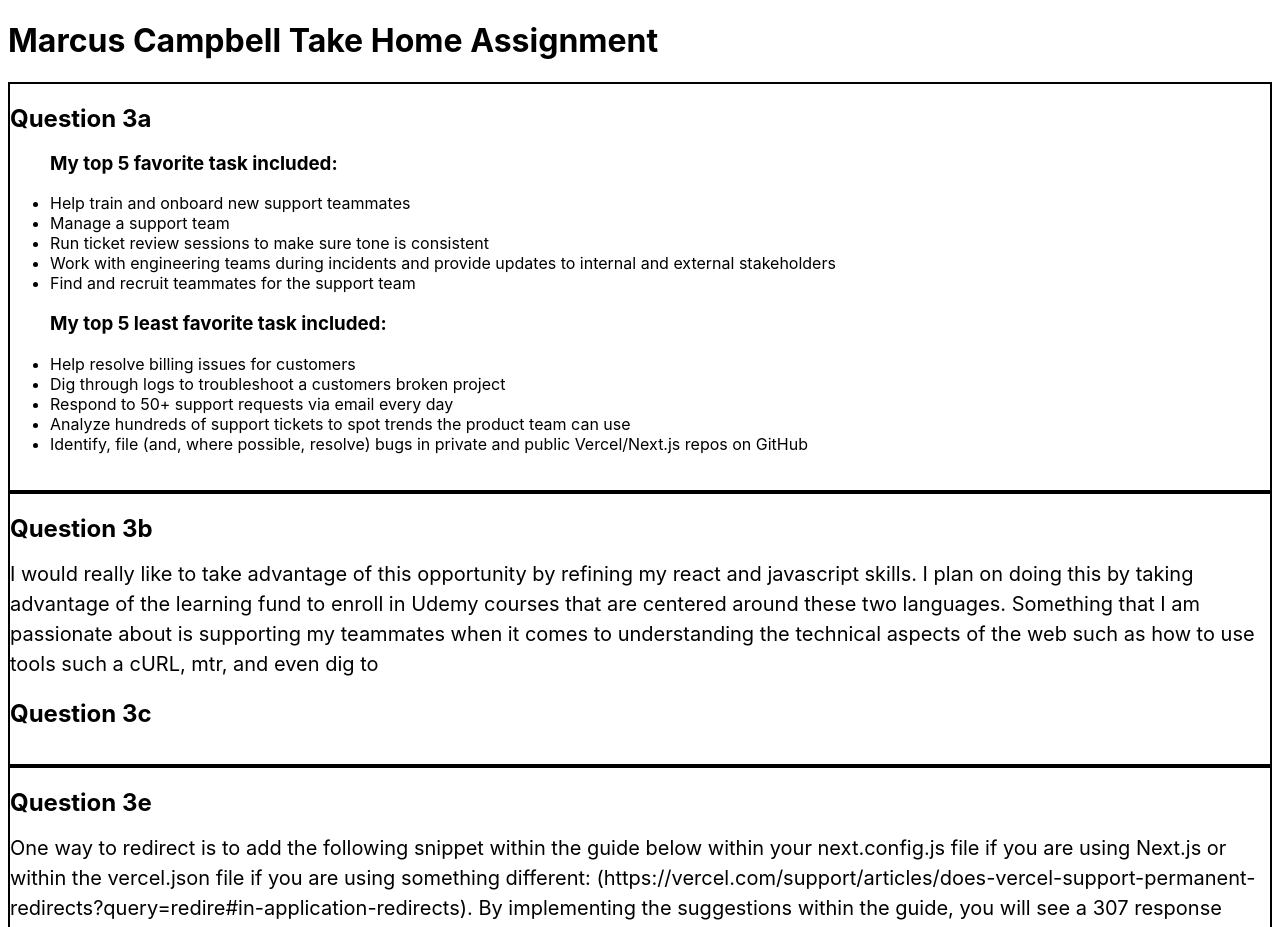
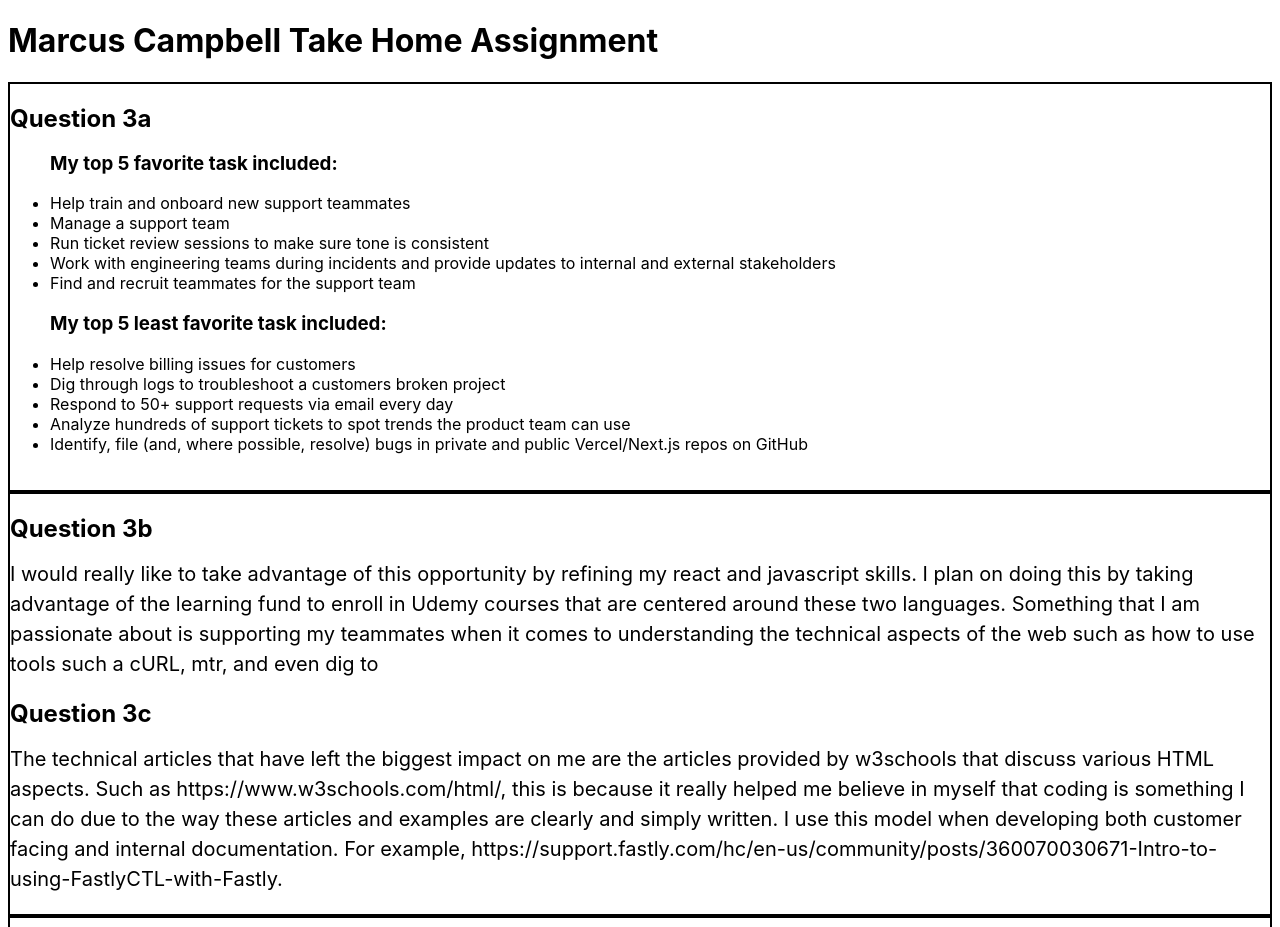
Before and after one commit to mcampbell34/Marcus-Take-Home, a Next.js app: page / in a window 1280 px wide. Shown: the top 927 px of the page. Built offline with nearby package versions, Linux system fonts and the light colour scheme.

Commit message:
Corrected 3c

```diff
--- a/pages/index.js
+++ b/pages/index.js
@@ -53,10 +53,10 @@ export default function Home() {
           <a  className={styles.card}>
             <h2>Question 3c</h2>
             <p>
-
-
-
-
+              The technical articles that have left the biggest impact on me are the articles provided by w3schools that discuss various HTML aspects.
+              Such as https://www.w3schools.com/html/, this is because it really helped me believe in myself that coding is something I can do due to
+              the way these articles and examples are clearly and simply written. I use this model when developing both customer facing and internal
+              documentation. For example, https://support.fastly.com/hc/en-us/community/posts/360070030671-Intro-to-using-FastlyCTL-with-Fastly.
             </p>
           </a>
 </div>
@@ -69,8 +69,8 @@ export default function Home() {
             One way to redirect is to add the following snippet within the guide below within your next.config.js file if you are using Next.js or within the vercel.json file if you are using something different:
             (https://vercel.com/support/articles/does-vercel-support-permanent-redirects?query=redire#in-application-redirects).
 
-             By implementing the suggestions within the guide, you will see a 307 response code on your request. You can use this command to see an example of the redirect behavior, curl -svo dev/null https://marcus-take-home-h8t2a3oaz-mcampbell34.vercel.app/search
-             Additionally, you can use the -L flag via cURL to follow the 308 redirect to a 200 which is where the object now lives.
+             By implementing the suggestions within the guide, you will see a 307 response code on your request. You can use this command to see an example of the redirect behavior, curl -svo dev/null https://marcus-take-home-h8t2a3oaz-mcampbell34.vercel.app/search.
+             Additionally, you can use the -L flag via cURL to follow the 307 redirect to a 200 which is where the object now lives.
 
              Keep in mind that you will need to change permanent to false in order for a temporary redirect to occur, if it is true then you will see a permanent redirect.
 
```
